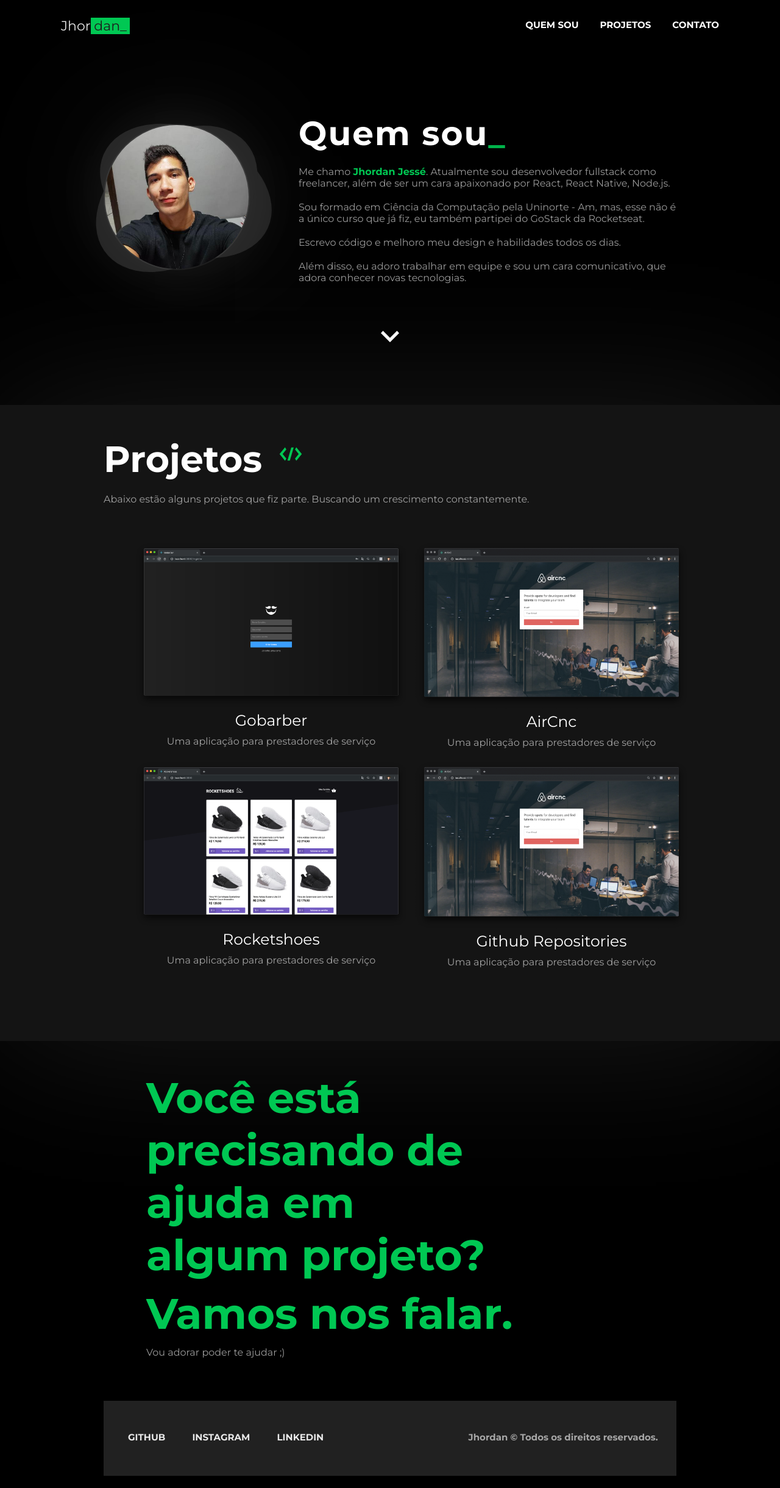
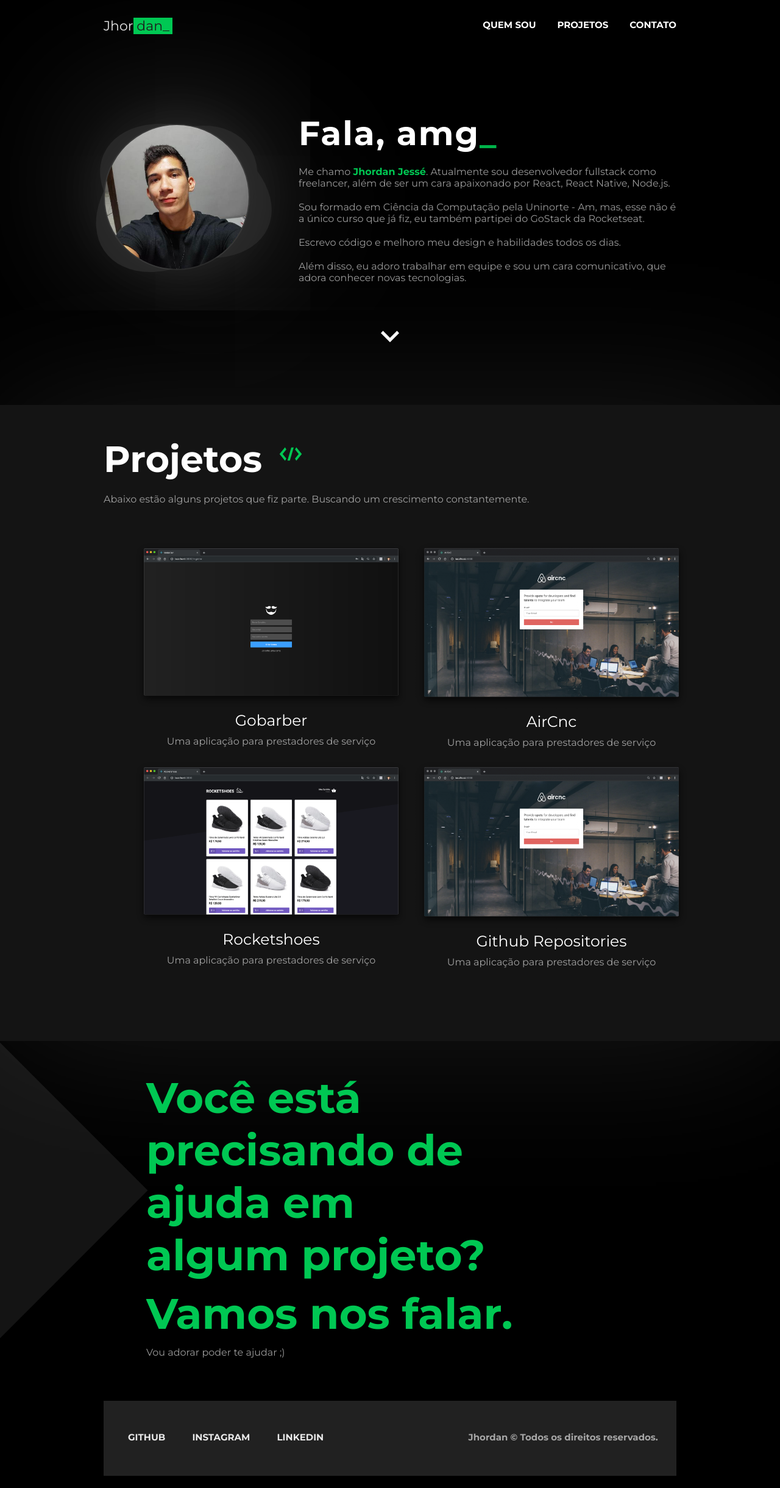
Before and after one commit to jhordanjes/portjhordan, a React (Create React App) app: page / in a window 1280 px wide. Shown: the whole page at 61% size. Built offline with nearby package versions, Linux system fonts and the light colour scheme.

Commit message:
formas geometricas

```diff
--- a/src/Components/About/index.js
+++ b/src/Components/About/index.js
@@ -11,7 +11,7 @@ export default function About() {
                 <img src={jhordan} alt="Jhordan Jesse" />
             </div>
             <div>
-                <span>Quem sou<b>_</b></span>
+                <span>Fala, amg<b>_</b></span>
                 <p>
                     Me chamo <b>Jhordan Jessé</b>. Atualmente sou desenvolvedor fullstack como freelancer, além de ser um cara apaixonado por React, React Native, Node.js.
                 </p>
--- a/src/Components/About/styles.js
+++ b/src/Components/About/styles.js
@@ -114,7 +114,7 @@ export const Content = styled.div`
                 height: 220px;
                 border-radius: 50%;
                 background: #212121;
-                box-shadow: 0px 0px 600px rgba(255,255,255,0.1);
+                box-shadow: 0px 0px 600px rgba(255,255,255,0.3);
                 transform: skewX(20deg);
                 z-index: -1;
             }
--- a/src/Components/Contact/styles.js
+++ b/src/Components/Contact/styles.js
@@ -12,6 +12,19 @@ const upAnimate = keyframes`
 
 export const Container = styled.div`
     padding: 50px 170px 20px 170px;
+    position: relative;
+
+    &::before{
+        content: '';
+        position: absolute;
+        width: 350px;
+        height: 350px;
+        top: 70px;
+        left: -180px;
+        background: #141414;
+        transform: rotate(45deg);
+        z-index: -1;
+    }
 
     @media (max-width: 768px) {
         padding: 50px 10px;
--- a/src/Components/Navbar/styles.js
+++ b/src/Components/Navbar/styles.js
@@ -23,7 +23,7 @@ const deslize = keyframes`
 `;
 
 export const Container = styled.div`
-  padding: 0 100px;
+  padding: 0 170px;
 
 
   button{
```
